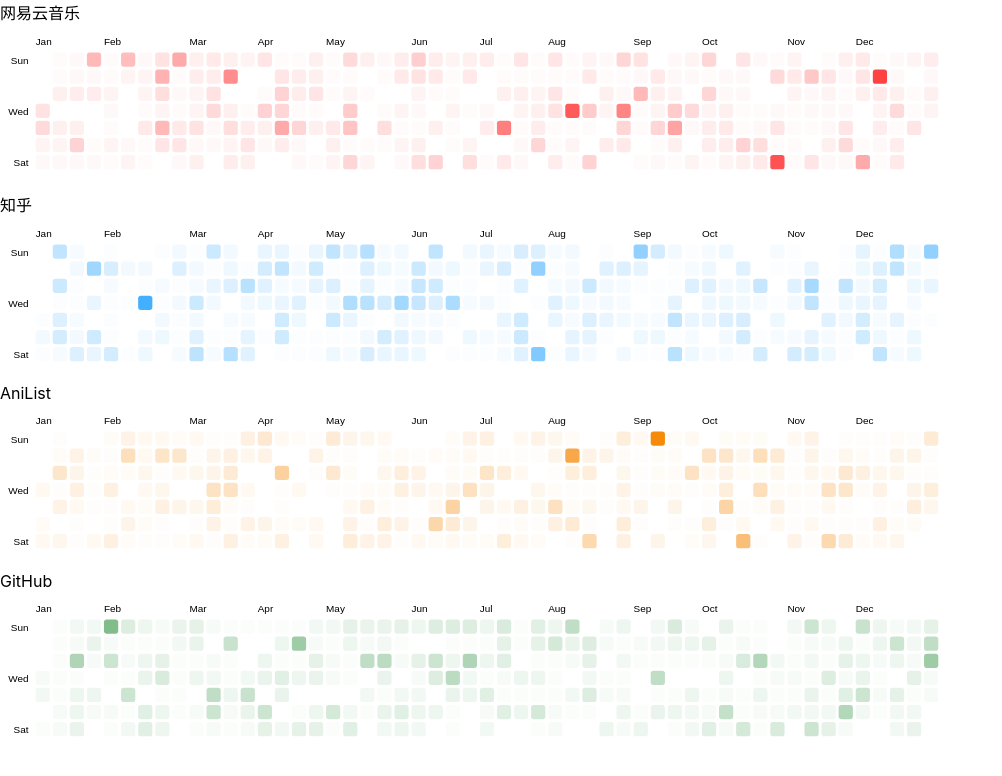
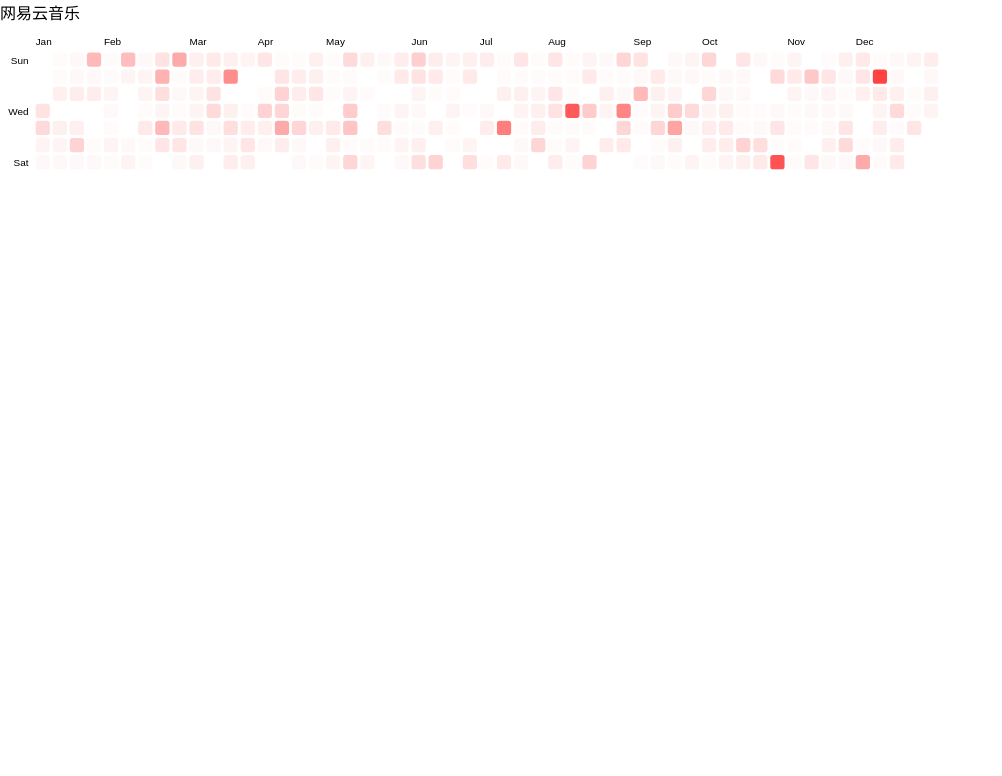
Before and after one commit to arctic-to/arctic.to, a Next.js app: page /1 in a window 1280 px wide. Shown: the top 776 px of the page, without its empty margins (0-1002 px from the left). Built offline with nearby package versions, Linux system fonts and the light colour scheme.

Commit message:
chore(config): move color to config

```diff
--- /dev/null
+++ b/src/config/color.ts
@@ -0,0 +1,6 @@
+export const color = {
+  NETEASE_MUSIC: '#FF4343',
+  ZHIHU: '#43B0FF',
+  ANILIST: '#f68a0a',
+  GITHUB: '#80BD8B',
+}
--- /dev/null
+++ b/src/config/index.ts
@@ -0,0 +1 @@
+export * from './color'
--- a/src/pages/[username]/index.tsx
+++ b/src/pages/[username]/index.tsx
@@ -1,6 +1,7 @@
 import * as d3 from 'd3'
 
 import { CalendarGraph } from '@/components'
+import { color } from '@/config'
 
 import styles from './index.module.scss'
 
@@ -15,13 +16,7 @@
     <div className={styles.profile}>
       <div className={styles.calendar}>
         网易云音乐
-        <CalendarGraph data={makeData()} color="#FF4343" />
-        知乎
-        <CalendarGraph data={makeData()} color="#43B0FF" />
-        AniList
-        <CalendarGraph data={makeData()} color="#f68a0a" />
-        GitHub
-        <CalendarGraph data={makeData()} color="#80BD8B" />
+        <CalendarGraph data={makeData()} color={color.NETEASE_MUSIC} />
       </div>
     </div>
   )
```
